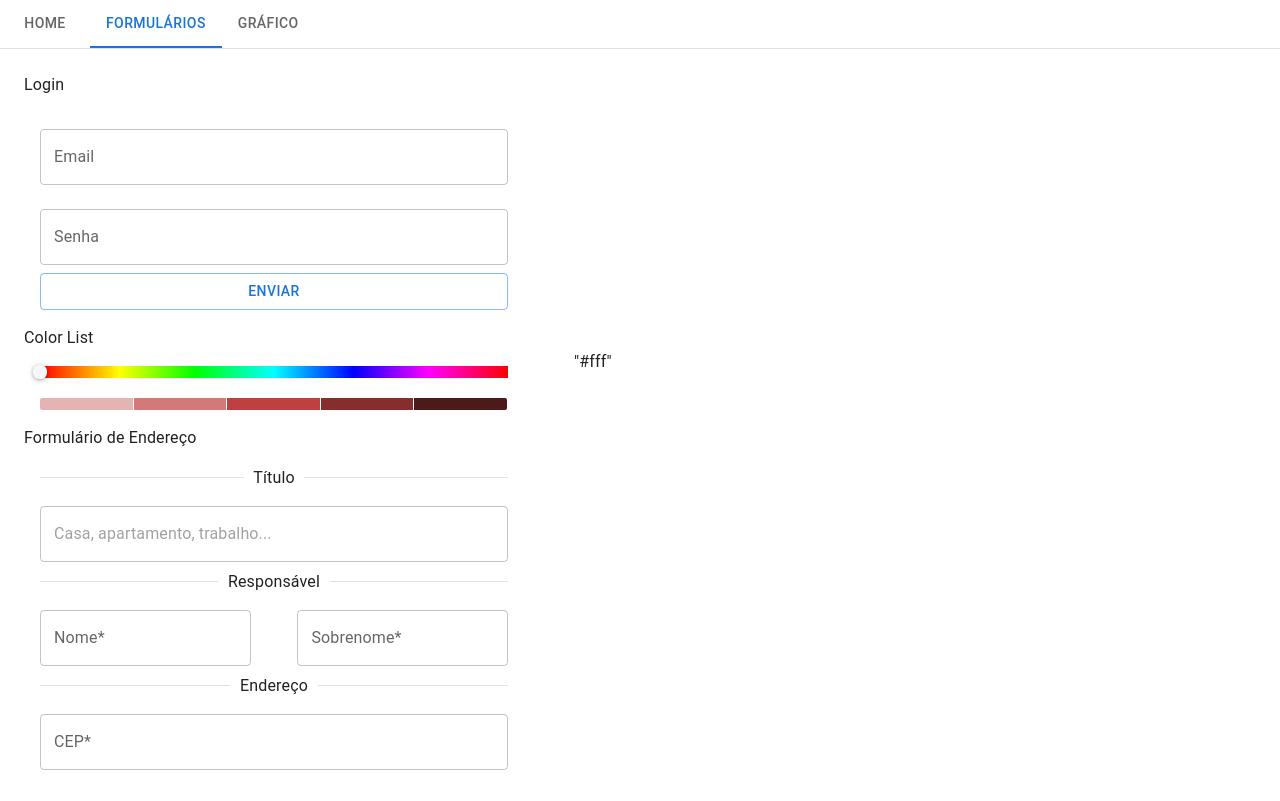
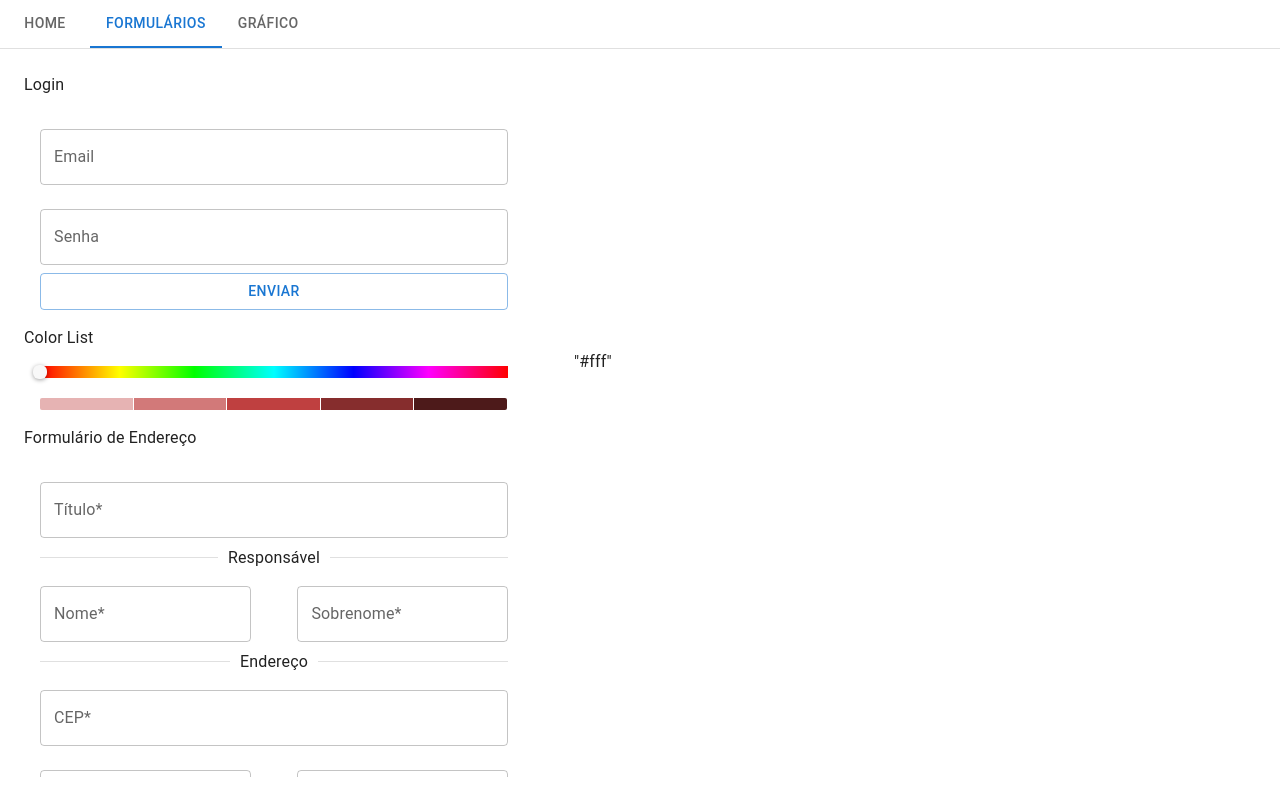
Before and after one commit to GustavoRCarvalho/react-port, a React (Vite) app: page / in a window 1280 px wide. Built offline with nearby package versions, Linux system fonts and the light colour scheme.

Commit message:
add: address form

```diff
--- /dev/null
+++ b/src/components/common/FormsCommon.jsx
@@ -0,0 +1,4 @@
+export const cepJustNumbers = (data = "") => {
+  const cepNumbers = data.replace(/\D/g, "")
+  return cepNumbers
+}
--- a/src/components/forms/AddressForm.jsx
+++ b/src/components/forms/AddressForm.jsx
@@ -1,106 +1,150 @@
+import { zodResolver } from "@hookform/resolvers/zod"
 import { Button, Divider, TextField } from "@mui/material"
 import { useState } from "react"
 import { useForm } from "react-hook-form"
 import ReactInputMask from "react-input-mask"
+import { z } from "zod"
+import { TextFieldControllerComponent } from "./TextFieldControllerComponent"
+import { cepJustNumbers } from "../common/FormsCommon"
+
+const createAddressFormSchema = z.object({
+  title: z.string().nonempty("O campo é obrigatório"),
+  firstName: z.string().nonempty("O campo é obrigatório"),
+  lastName: z.string().nonempty("O campo é obrigatório"),
+  cep: z
+    .string()
+    .nonempty("O campo é obrigatório")
+    .refine((cep) => {
+      if (cepJustNumbers(cep).length != 8) {
+        return false
+      } else {
+        return true
+      }
+    }, "Digite um CEP válido"),
+  state: z.string().nonempty("O campo é obrigatório"),
+  city: z.string().nonempty("O campo é obrigatório"),
+  neighborhood: z.string().nonempty("O campo é obrigatório"),
+  street: z.string().nonempty("O campo é obrigatório"),
+  addressNumber: z.string().nonempty("O campo é obrigatório"),
+  complement: z.string(),
+})
+
+const initialValues = {
+  title: "",
+  firstName: "",
+  lastName: "",
+  cep: "",
+  state: "",
+  city: "",
+  neighborhood: "",
+  street: "",
+  addressNumber: "",
+  complement: "",
+}
 
 export const AddressForm = () => {
   const [outPut, setOutPut] = useState()
-  const { register, handleSubmit } = useForm({})
+  const {
+    register,
+    handleSubmit,
+    setValue,
+    control,
+    formState: { errors },
+  } = useForm({
+    defaultValues: initialValues,
+    resolver: zodResolver(createAddressFormSchema),
+  })
 
   function createAddress(data) {
     setOutPut(JSON.stringify(data, null, 2))
   }
 
+  function cepConsult(cep) {
+    let cepNumbers = cepJustNumbers(cep)
+    if (cepNumbers.length === 8) {
+      fetch(`https://viacep.com.br/ws/${cepNumbers}/json/`)
+        .then((res) => res.json())
+        .then((data) => {
+          setValue("street", data.logradouro)
+          setValue("neighborhood", data.bairro)
+          setValue("city", data.localidade)
+          setValue("state", data.uf)
+        })
+    }
+  }
+
   return (
     <div className="FormContainer">
       <form onSubmit={handleSubmit(createAddress)} className="AddressForm">
-        <Divider className="Divider">Título</Divider>
-        <TextField
-          {...register("title")}
-          type="text"
-          variant="outlined"
-          margin="normal"
+        <TextFieldControllerComponent
+          control={control}
+          name="title"
+          label="Título*"
           placeholder="Casa, apartamento, trabalho..."
           fullWidth={true}
         />
         <Divider className="Divider">Responsável</Divider>
-        <TextField
-          {...register("firstName")}
-          type="text"
-          variant="outlined"
-          margin="normal"
+        <TextFieldControllerComponent
+          control={control}
+          name="firstName"
           label="Nome*"
-          className="TextFieldHalf"
         />
-        <TextField
-          {...register("lastName")}
-          type="text"
-          variant="outlined"
-          margin="normal"
+        <TextFieldControllerComponent
+          control={control}
+          name="lastName"
           label="Sobrenome*"
-          className="TextFieldHalf"
         />
         <Divider className="Divider">Endereço</Divider>
-        <ReactInputMask mask={"99999-999"} {...register("cep")} maskChar={"_"}>
-          {() => (
+        <ReactInputMask
+          {...register("cep")}
+          mask={"99999-999"}
+          maskChar={"_"}
+          onChange={({ target: { value } }) => cepConsult(value)}
+        >
+          {(inputProps) => (
             <TextField
+              {...inputProps}
               type="text"
               variant="outlined"
               margin="normal"
               label="CEP*"
+              error={!!errors.cep}
+              helperText={errors.cep?.message}
               fullWidth={true}
             />
           )}
         </ReactInputMask>
-        <TextField
-          {...register("state")}
-          type="text"
-          variant="outlined"
-          margin="normal"
+        <TextFieldControllerComponent
+          control={control}
+          name="state"
           label="Estado*"
-          className="TextFieldHalf"
         />
-        <TextField
-          {...register("city")}
-          type="text"
-          variant="outlined"
-          margin="normal"
+        <TextFieldControllerComponent
+          control={control}
+          name="city"
           label="Cidade*"
-          className="TextFieldHalf"
         />
-        <TextField
-          {...register("neighborhood")}
-          type="text"
-          variant="outlined"
-          margin="normal"
+        <TextFieldControllerComponent
+          control={control}
+          name="neighborhood"
           label="Bairro*"
-          className="TextFieldHalf"
         />
-        <TextField
-          {...register("street")}
-          type="text"
-          variant="outlined"
-          margin="normal"
+        <TextFieldControllerComponent
+          control={control}
+          name="street"
           label="Endereço*"
-          className="TextFieldHalf"
         />
-        <TextField
-          {...register("number")}
-          type="text"
-          variant="outlined"
-          margin="normal"
+        <TextFieldControllerComponent
+          control={control}
+          name="addressNumber"
           label="Número*"
-          className="TextFieldHalf"
         />
-        <TextField
-          {...register("complement")}
-          type="text"
-          variant="outlined"
-          margin="normal"
+        <TextFieldControllerComponent
+          control={control}
+          name="complement"
           label="Complemento"
-          className="TextFieldHalf"
         />
-        <Button type="submit" variant="outlined">
+        <Button type="submit" variant="outlined" fullWidth={true}>
           ENVIAR
         </Button>
       </form>
--- /dev/null
+++ b/src/components/forms/TextFieldControllerComponent.jsx
@@ -0,0 +1,32 @@
+import { TextField } from "@mui/material"
+import { Controller } from "react-hook-form"
+
+export const TextFieldControllerComponent = ({
+  name,
+  label,
+  fullWidth = false,
+  placeholder = "",
+  control,
+}) => {
+  return (
+    <Controller
+      control={control}
+      name={name}
+      render={({ field: { onChange, value, ref }, fieldState: { error } }) => (
+        <TextField
+          type="text"
+          variant="outlined"
+          value={value}
+          onChange={onChange}
+          inputRef={ref}
+          margin="normal"
+          label={label}
+          placeholder={placeholder}
+          error={!!error}
+          className="TextFieldHalf"
+          fullWidth={fullWidth}
+        />
+      )}
+    />
+  )
+}
```
Also changed, not shown: 1 other file (tests, documents, lock files or other folders).
